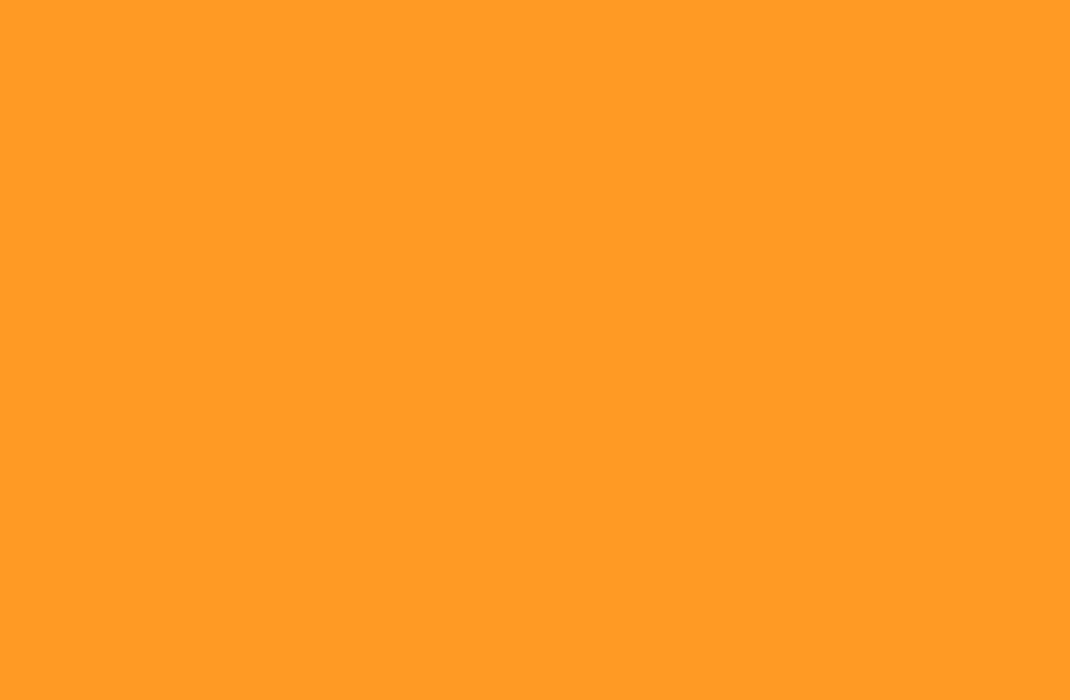
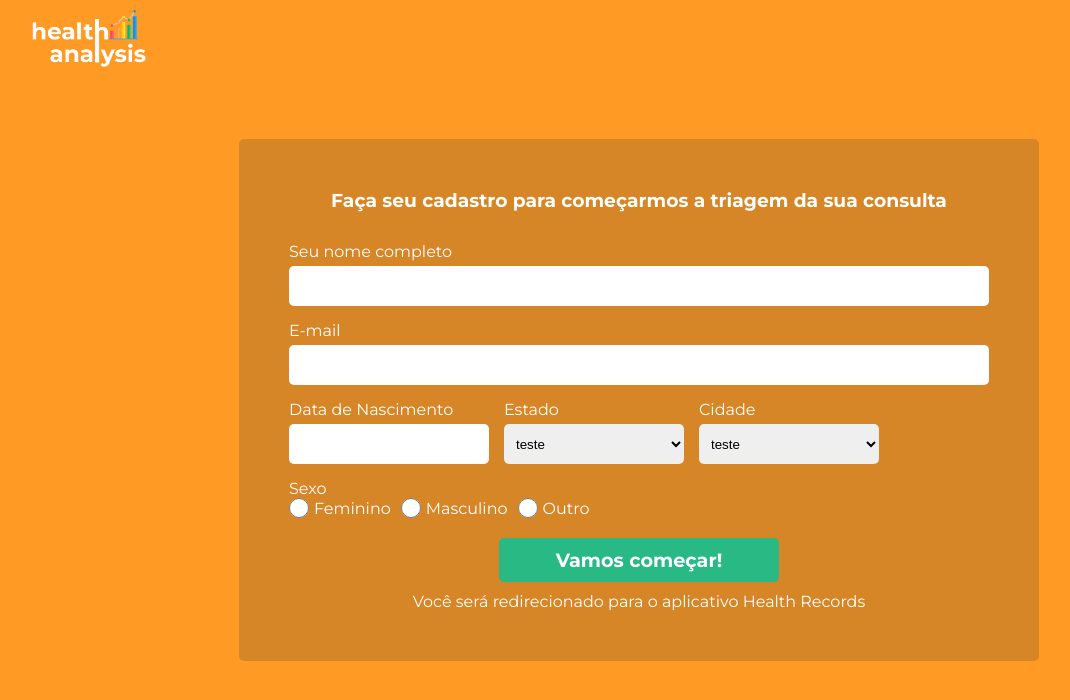
Before and after one commit to carolsouza/healthanalysis-front, a React (Create React App) app: page /cadastrar in a window 1280 px wide. Before the commit this address had no page. Shown: the top 700 px of the page, without its empty margins (1-1071 px from the left). Built offline with nearby package versions, Linux system fonts and the light colour scheme.

Commit message:
static create account

```diff
--- a/src/index.tsx
+++ b/src/index.tsx
@@ -1,3 +1,4 @@
+import React from "react";
 import { render } from "react-dom";
 import { BrowserRouter as Router, Route, Routes } from "react-router-dom";
 import UserForm from "./pages/UserForm";
@@ -10,7 +11,7 @@ render(
     <GlobalStyles />
     <Router>
       <Routes>
-        <Route path="/user-form" element={<UserForm />} />
+        <Route path="/cadastrar" element={<UserForm />} />
       </Routes>
     </Router>
   </>,
--- a/src/pages/UserForm/index.tsx
+++ b/src/pages/UserForm/index.tsx
@@ -1,16 +1,81 @@
+import React from "react";
 import TopBar from "../../components/TopBar";
-import { ContentContainer, FormContainer } from "./styles";
-
+import {
+  ActionBtn,
+  BtnLegend,
+  ButtonDiv,
+  ContentContainer,
+  FormContainer,
+  FormDiv,
+  FormInputs,
+  FormLabel,
+  FormRadioInputs,
+  FormRow,
+  FormSelectInputs,
+  FormSubtitle,
+} from "./styles";
 
 function UserForm() {
   return (
     <>
       <TopBar />
       <ContentContainer>
-        <FormContainer></FormContainer>
+        <FormContainer>
+          <FormSubtitle>
+            Faça seu cadastro para começarmos a triagem da sua consulta
+          </FormSubtitle>
+
+          <FormRow>
+            <FormDiv divWidth="100%">
+              <FormLabel>Seu nome completo</FormLabel>
+              <FormInputs />
+            </FormDiv>
+          </FormRow>
+          <FormRow>
+            <FormDiv divWidth="100%">
+              <FormLabel>E-mail</FormLabel>
+              <FormInputs />
+            </FormDiv>
+          </FormRow>
+          <FormRow>
+            <FormDiv divWidth="200px">
+              <FormLabel>Data de Nascimento</FormLabel>
+              <FormInputs />
+            </FormDiv>
+            <FormDiv divWidth="180px">
+              <FormLabel>Estado</FormLabel>
+              <FormSelectInputs>
+                <option value="teste">teste</option>
+              </FormSelectInputs>
+            </FormDiv>
+            <FormDiv divWidth="180px">
+              <FormLabel>Cidade</FormLabel>
+              <FormSelectInputs>
+                <option value="teste">teste</option>
+              </FormSelectInputs>
+            </FormDiv>
+          </FormRow>
+          <FormRow>
+            <FormDiv divWidth="350px">
+              <FormLabel>Sexo</FormLabel>
+              <FormRow>
+                <FormRadioInputs type="radio" id="female" name="gender"/>
+                <FormLabel htmlFor="female" >Feminino</FormLabel>
+                <FormRadioInputs type="radio" id="male" name="gender"/>
+                <FormLabel htmlFor="male" >Masculino</FormLabel>
+                <FormRadioInputs type="radio" id="other" name="gender"/>
+                <FormLabel htmlFor="other">Outro</FormLabel>
+              </FormRow>
+            </FormDiv>
+          </FormRow>
+          <ButtonDiv>
+            <ActionBtn>Vamos começar!</ActionBtn>
+            <BtnLegend>Você será redirecionado para o aplicativo Health Records</BtnLegend>
+          </ButtonDiv>
+        </FormContainer>
       </ContentContainer>
     </>
   );
-};
+}
 
 export default UserForm;
--- a/src/pages/UserForm/styles.ts
+++ b/src/pages/UserForm/styles.ts
@@ -1,16 +1,125 @@
 import styled from "styled-components";
+
+interface FormDivProps {
+    divWidth: string;
+}
 
 export const ContentContainer = styled.div`
     display: flex;
     width: 100vw;
-    height: 80vh;
+    height: 100vh;
     justify-content: center;
     align-items: center;
+    position: fixed;
+    top: 0;
 `;
 
 export const FormContainer = styled.div`
-    width: 50%;
-    height: 300px;
+    width: 90%;
+    max-width: 800px;
+    height: auto;
+    max-height: 700px;
+    padding: 50px;
     background-color: var(--cinza);
     border-radius: 5px;
+    display: flex;
+    align-items: center;
+    justify-content: space-between;
+    flex-direction: column;
+
+    @media(max-width: 700px){
+        width: 90%;
+    }
 `;
+
+export const FormRadioInputs = styled.input`
+    width: 20px;
+    height: 20px;
+    margin-right: 5px;
+`
+
+export const FormSelectInputs = styled.select`
+    width: 100%;
+    height: 40px;
+    padding: 8px;
+    border-radius: 5px;
+    border: none;
+    margin: 5px 0px;
+
+    option{
+        padding: 5px;
+        border-radius: 0;
+    }
+`
+
+export const FormInputs = styled.input`
+    width: 100%;
+    height: 40px;
+    padding: 8px;
+    border-radius: 5px;
+    border: none;
+    margin: 5px 0px;
+`
+
+export const FormLabel = styled.label`
+    color: #FFF;
+    margin-right: 10px;
+`
+
+export const FormSubtitle = styled.h3`
+    color: #FFF;
+    text-align: center;
+    margin-bottom: 30px;
+`
+
+export const FormDiv = styled.div<FormDivProps>`
+    display: flex;
+    flex-direction: column;
+    margin-right: 15px;
+    width: ${props => props.divWidth};
+
+    @media(max-width: 544px){
+        width: 100%;
+        margin-right: 0px;
+    }
+`
+
+export const FormRow = styled.div`
+    display: flex;
+    align-items: center;
+    width: 100%;
+    margin-bottom: 10px;
+    flex-wrap: wrap;
+
+    div:last-child {
+        margin-right: 0px;
+    }
+`
+
+export const ButtonDiv = styled.div`
+    display: flex;
+    flex-direction: column;
+    align-items: center;
+    width: 100%;
+`
+
+export const ActionBtn = styled.button`
+    border: none;
+    border-radius: 5px;
+    padding: 10px;
+    width: 40%;
+    font-weight: bold;
+    background-color: var(--green);
+    text-align: center;
+    color: #FFF;
+    font-size: 1.2rem;
+    margin-bottom: 10px;
+
+    @media(max-width: 544px){
+        width: 100%;
+    }
+`
+
+export const BtnLegend = styled.p`
+    color: #FFF;
+`
--- a/src/styles/global.ts
+++ b/src/styles/global.ts
@@ -6,6 +6,7 @@ export const GlobalStyles = createGlobalStyle`
     --grafite: #202020;
     --cinza: rgb(53, 53, 53, 0.2);
     --black: #181818;
+    --green: #29B985
   }
   ::-webkit-scrollbar {
     display: none;
```
